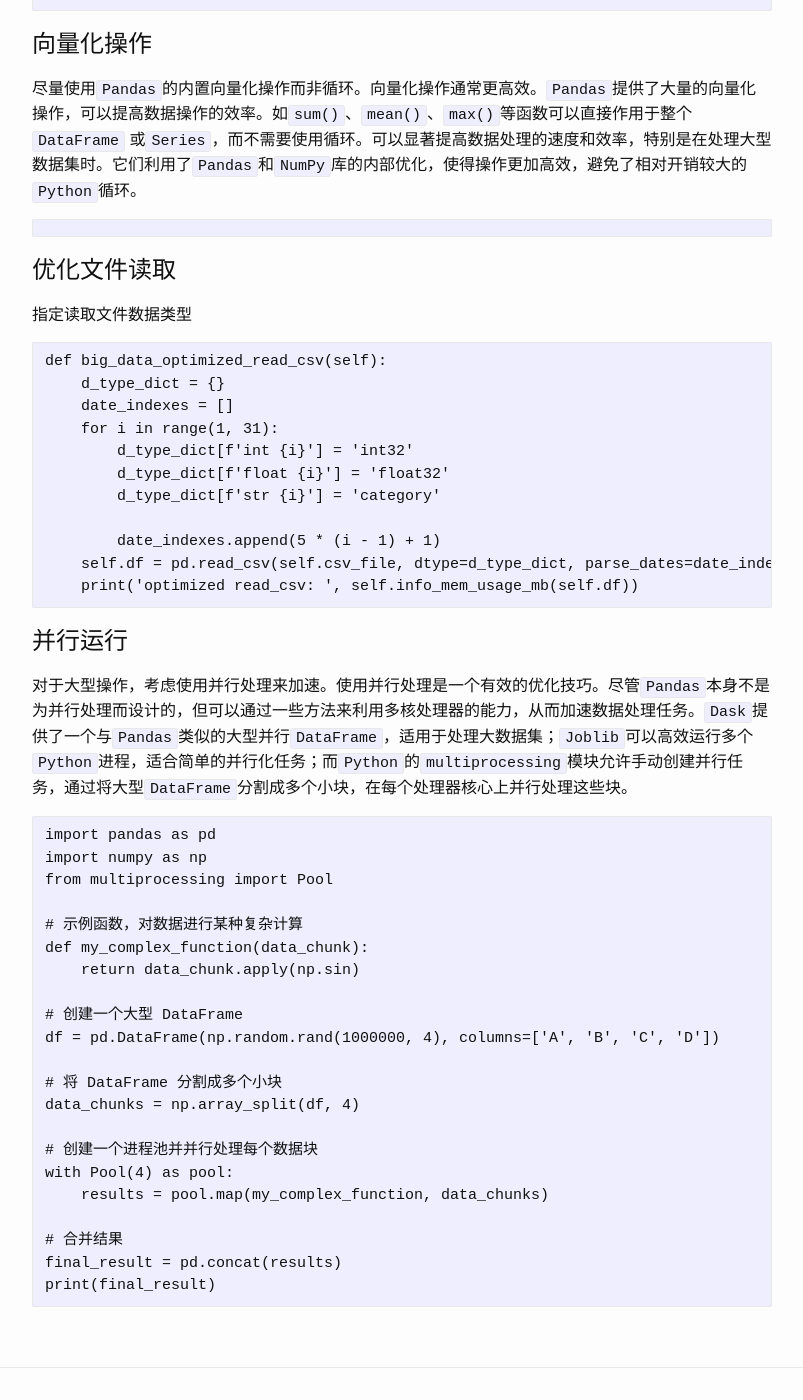
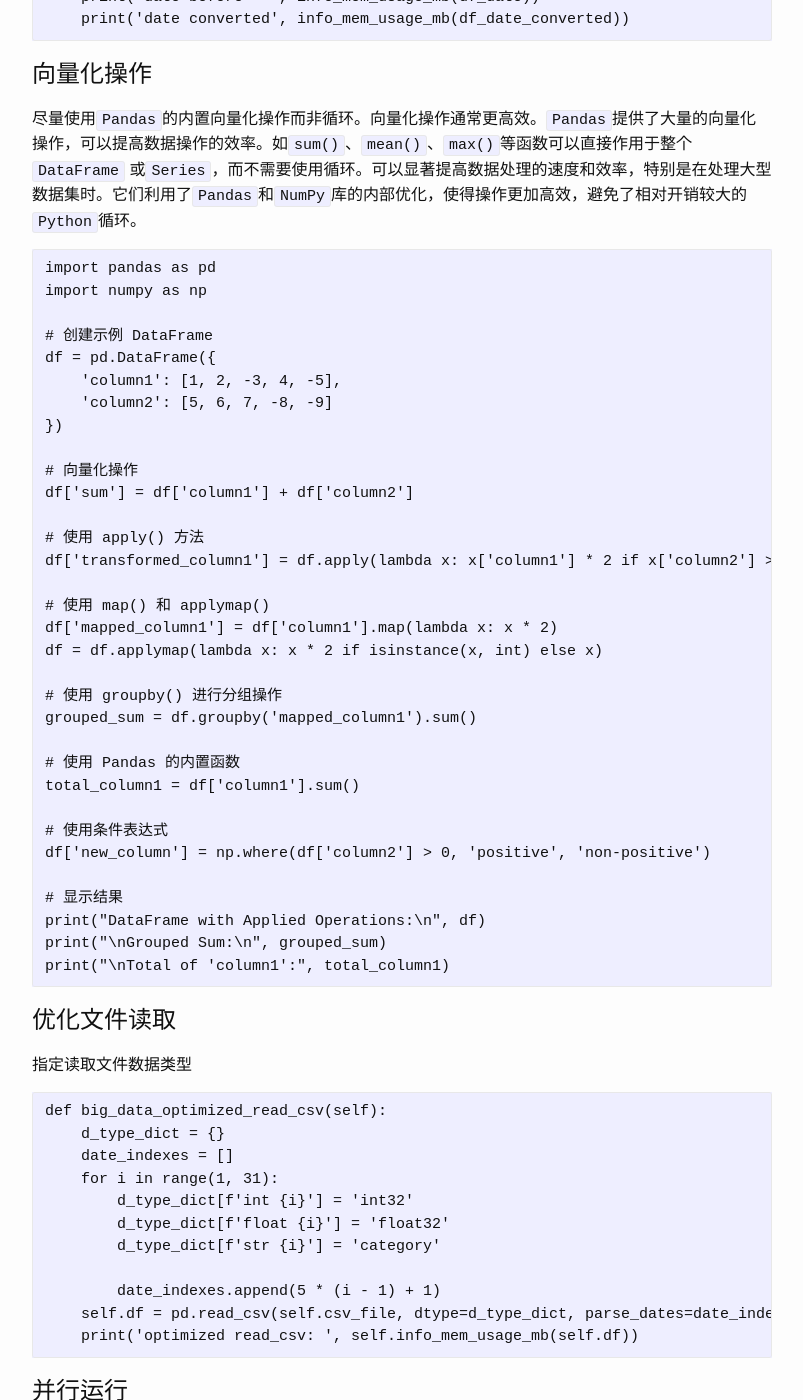
Before and after one commit to josephstalin117/josephstalin117.github.io, a Jekyll site: the page built from _posts/2024-10-9-python-performance-optimization.markdown, in a window 1280 px wide and 1400 px high, scrolled down 3065 px. Shown: the whole window, without its empty margins (238-1041 px from the left). Built offline with Jekyll 4.4.1, drawn with Linux system fonts in a browser that asks for light colours; some of the changed text lies outside the part shown.

Commit message:
update pandas lambda

````diff
--- a/_posts/2024-10-9-python-performance-optimization.markdown
+++ b/_posts/2024-10-9-python-performance-optimization.markdown
@@ -70,9 +70,9 @@ def info_mem_usage_mb(pd_obj):
 
 ## 优化int&float数据类型
 
-优化数据类型可以减少内存使用。对于数值数据，可以选择使用内存占用更小的数值类型，如int8或float32，而非默认的int64或float64。同样，对于值重复率高的字符串列，将其转换为category类型可以显著降低内存使用。日期和时间数据最好使用专门的datetime类型。
+优化数据类型可以减少内存使用。对于数值数据，可以选择使用内存占用更小的数值类型，如`int8`或`float32`，而非默认的`int64`或`float64`。同样，对于值重复率高的字符串列，将其转换为`category`类型可以显著降低内存使用。日期和时间数据最好使用专门的`datetime`类型。
 
-对于`int`和`float`类型的数据，Pandas加载到内存中的数据，默认是int64和float64。一般场景下的数据，用int32和float32就足够了，用numpy.iinfo和numpy.finfo可以打印对应类型的取值范围
+对于`int`和`float`类型的数据，`Pandas`加载到内存中的数据，默认是`int64`和`float64`。一般场景下的数据，用`int32`和`float32`就足够了，用`numpy.iinfo`和`numpy.finfo`可以打印对应类型的取值范围
 ```
 def optimize_int_and_float():
     df_int = df.select_dtypes(include=['int64'])
@@ -93,7 +93,7 @@ df['B'] = df['B'].astype('category')  # 分类类型
 
 ## 优化object类型
 
-获取`object`类型数据，并调用describe()展示统计信息
+获取`object`类型数据，并调用`describe()`展示统计信息
 ```
 df_object = df.select_dtypes(include=['object])
 df_object.describe()
@@ -134,6 +134,38 @@ def optimize_date_str():
 # 向量化操作
 尽量使用`Pandas`的内置向量化操作而非循环。向量化操作通常更高效。`Pandas`提供了大量的向量化操作，可以提高数据操作的效率。如`sum()`、`mean()`、`max()`等函数可以直接作用于整个`DataFrame` 或`Series`，而不需要使用循环。可以显著提高数据处理的速度和效率，特别是在处理大型数据集时。它们利用了`Pandas`和`NumPy`库的内部优化，使得操作更加高效，避免了相对开销较大的`Python`循环。
 ```
+import pandas as pd
+import numpy as np
+
+# 创建示例 DataFrame
+df = pd.DataFrame({
+    'column1': [1, 2, -3, 4, -5],
+    'column2': [5, 6, 7, -8, -9]
+})
+
+# 向量化操作
+df['sum'] = df['column1'] + df['column2']
+
+# 使用 apply() 方法
+df['transformed_column1'] = df.apply(lambda x: x['column1'] * 2 if x['column2'] > 0 else x['column1'], axis=1)
+
+# 使用 map() 和 applymap()
+df['mapped_column1'] = df['column1'].map(lambda x: x * 2)
+df = df.applymap(lambda x: x * 2 if isinstance(x, int) else x)
+
+# 使用 groupby() 进行分组操作
+grouped_sum = df.groupby('mapped_column1').sum()
+
+# 使用 Pandas 的内置函数
+total_column1 = df['column1'].sum()
+
+# 使用条件表达式
+df['new_column'] = np.where(df['column2'] > 0, 'positive', 'non-positive')
+
+# 显示结果
+print("DataFrame with Applied Operations:\n", df)
+print("\nGrouped Sum:\n", grouped_sum)
+print("\nTotal of 'column1':", total_column1)
 ```
 
 # 优化文件读取
````
Also changed, not shown: _posts/2018-3-13-pandas.markdown (+12 -0 lines).
